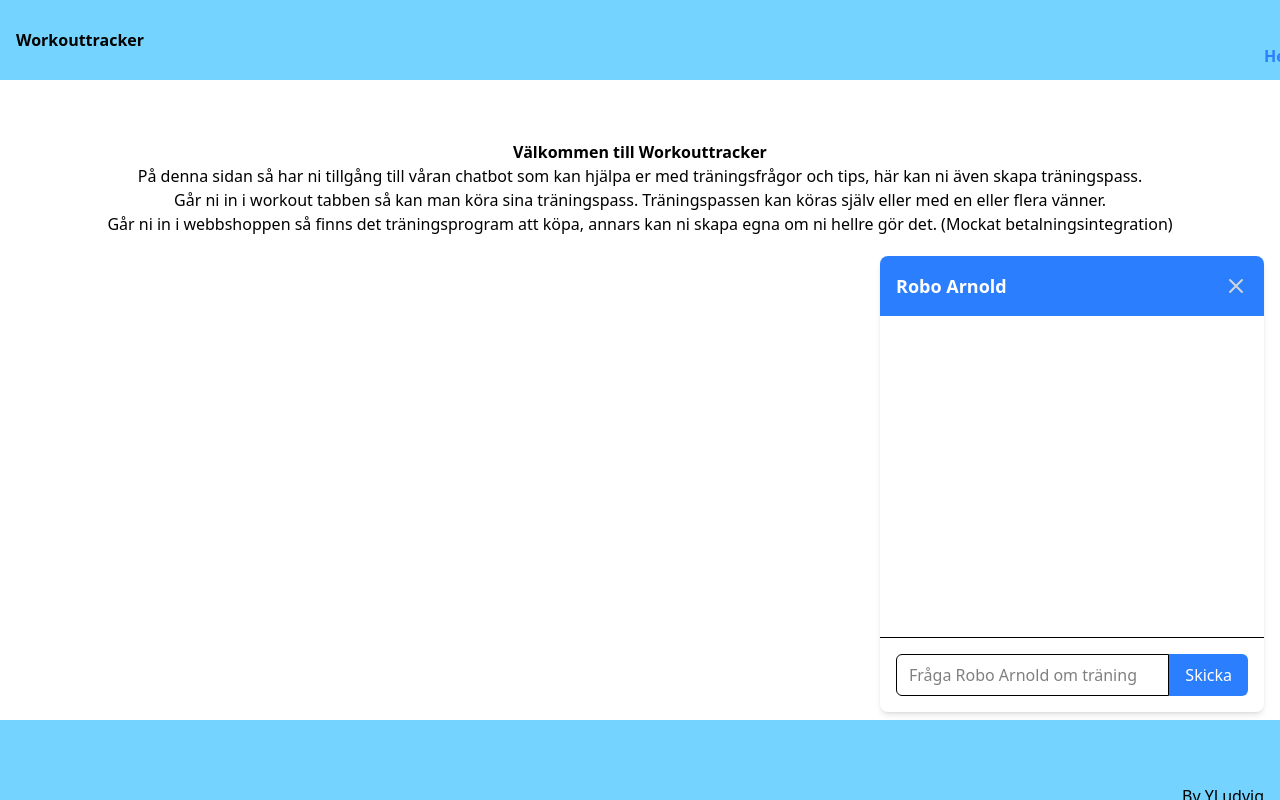
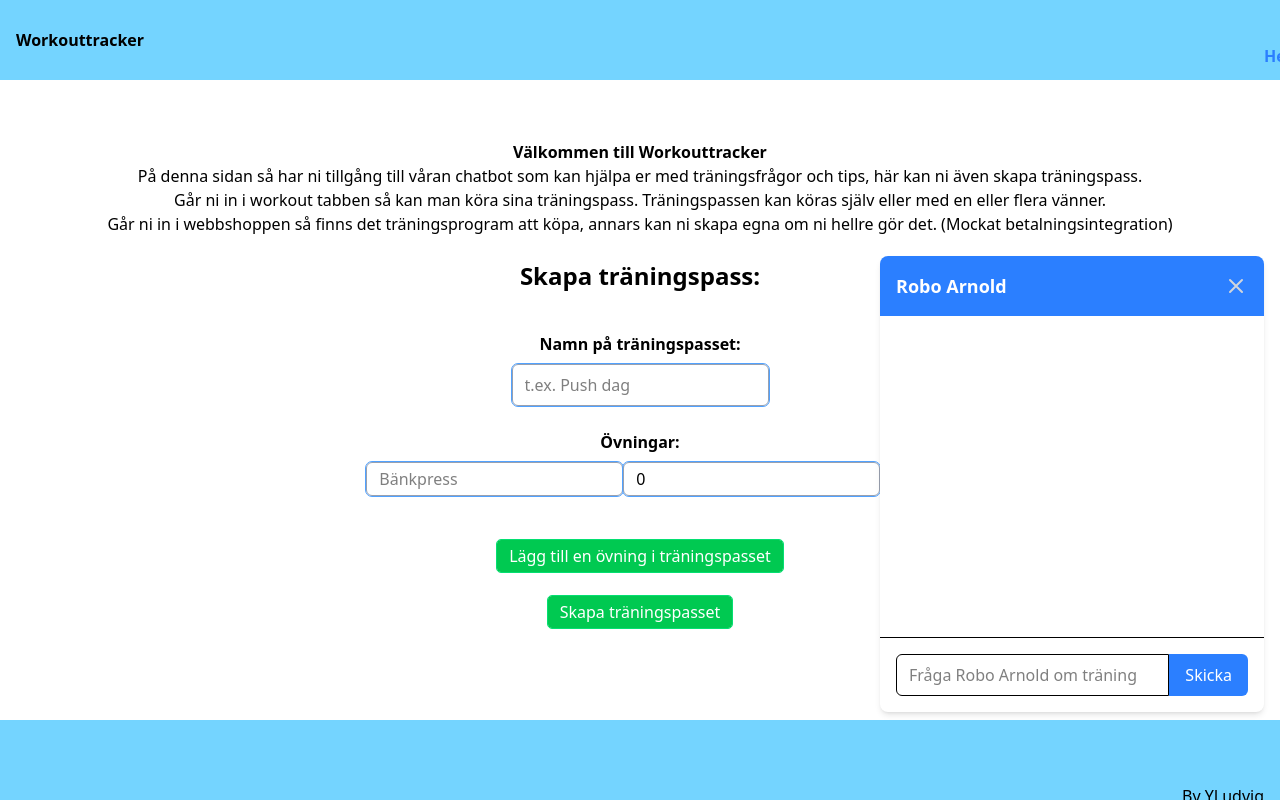
Before and after one commit to YLudvig/workouttrackerfrontend, an Angular app: page /homepage in a window 1280 px wide. Built offline with nearby package versions, Linux system fonts and the light colour scheme.

Commit message:
template skapande löst close #54 close #66 close #13

```diff
--- /dev/null
+++ b/src/app/api/WorkoutAPI.ts
@@ -0,0 +1,19 @@
+import { environment } from "../../environments/environment";
+import { WorkoutTemplate } from "../types/Workoutsession";
+
+const token = localStorage.getItem("token");
+
+
+// Exporterar vår funktion för att skapa workouttemplate
+export async function createTemplate(workoutTemplate: WorkoutTemplate): Promise<{data: string}> {
+    const response = await fetch(`${environment.backendApiUrl}/template/createTemplate`, {
+        method : "POST",
+        headers: {
+            "Content-Type": "application/json",
+            'Authorization': `Bearer ${token}`
+        },
+        body: JSON.stringify({workoutTemplate})
+    });
+    const data = await response.text();
+    return {data};
+}
--- a/src/app/homepage/homepage.html
+++ b/src/app/homepage/homepage.html
@@ -1,9 +1,41 @@
 <div class="justify-center text-center mt-15">
-    <h1 class="font-bold">Välkommen till Workouttracker</h1>
-    <h2 class="">På denna sidan så har ni tillgång till våran chatbot som kan hjälpa er med träningsfrågor och tips, här kan ni även skapa träningspass. </h2>
-    <h2 class="">Går ni in i workout tabben så kan man köra sina träningspass. Träningspassen kan köras själv eller med en eller flera vänner.</h2>
-    <h2 class="">Går ni in i webbshoppen så finns det träningsprogram att köpa, annars kan ni skapa egna om ni hellre gör det. (Mockat betalningsintegration)</h2>
+  <h1 class="font-bold">Välkommen till Workouttracker</h1>
+  <h2 class="">På denna sidan så har ni tillgång till våran chatbot som kan hjälpa er med träningsfrågor och tips, här kan ni även skapa träningspass. </h2>
+  <h2 class="">Går ni in i workout tabben så kan man köra sina träningspass. Träningspassen kan köras själv eller med en eller flera vänner.</h2>
+  <h2 class="">Går ni in i webbshoppen så finns det träningsprogram att köpa, annars kan ni skapa egna om ni hellre gör det. (Mockat betalningsintegration)</h2>
+
+  <br>
+  <h1 class="font-bold text-2xl mb-4">Skapa träningspass:</h1>
+
+  <br>
+  <label class="block font-semibold mb-2">Namn på träningspasset:</label>
+  <input [(ngModel)]="templateName" placeholder="t.ex. Push dag" class="border border-gray-400 rounded-md px-3 py-2 outline outline-1 outline-blue-400 focus:outline-2 focus:outline-blue-600">
+  <br>
+
+  <h3 class="mt-6 mb-2 font-semibold">Övningar:</h3>
+  @for (exercise of exercises; track $index) {
+    <div class="mb-3">
+      <input [(ngModel)]="exercise.exerciseName" placeholder="Bänkpress" class="border border-gray-400 rounded-md px-3 py-1 outline outline-1 outline-blue-400 focus:outline-2 focus:outline-blue-600">
+      <input [(ngModel)]="exercise.weight" type="number" placeholder="60" class="border border-gray-400 rounded-md px-3 py-1 outline outline-1 outline-blue-400 focus:outline-2 focus:outline-blue-600">
+      <button type="button" (click)="removeExercise($index)" class="ml-2 px-2 py-1 bg-red-500 text-white rounded hover:bg-red-600 transition">X</button>
+      <br>
+    </div>
+  }
+
+  <br>
+  <button type="button" (click)="addExercise()" class="mt-2 mb-4 px-3 py-1 bg-green-500 text-white rounded hover:bg-green-600 outline outline-1 outline-green-400">Lägg till en övning i träningspasset</button>
+  <br>
+  <button type="button" (click)="submitTemplate()" class="mt-2 mb-4 px-3 py-1 bg-green-500 text-white rounded hover:bg-green-600 outline outline-1 outline-green-400">Skapa träningspasset</button>
+
+  @if (templateErrorMsg) {
+    <p class="text-red-600 font-semibold mt-3">
+      {{templateErrorMsg}}
+    </p>
+  }
+
 </div>
+
+
 
 <!--  Tog denna komponenten och översatta den till angular från react/ts: https://www.creative-tim.com/twcomponents/component/chat-box -->
 <!--Toggle knapp för att öppna chatten -->
--- a/src/app/homepage/homepage.ts
+++ b/src/app/homepage/homepage.ts
@@ -3,6 +3,8 @@ import { RouterLink } from '@angular/router';
 import {FormsModule} from '@angular/forms'
 import { chatBotCall } from '../api/ChatbotAPI';
 import { CommonModule } from '@angular/common';
+import { createTemplate } from '../api/WorkoutAPI';
+import { HttpClient } from '@angular/common/http';
 
 @Component({
   selector: 'app-homepage',
@@ -13,7 +15,6 @@ import { CommonModule } from '@angular/common';
 export class Homepage {
 
   //Tog denna komponenten och översatta den till angular från react/ts: https://www.creative-tim.com/twcomponents/component/chat-box
-
   // Boolean som vi användar för att antingen öppna eller stänga vår chat
   isChatOpen = true;
   userInput = '';
@@ -47,5 +48,66 @@ export class Homepage {
   }
 
 
+  // Sätter defaultvärden för det som sedan kommer skickas in för att skapa templates
+  userId = localStorage.getItem('user');
+  templateName = '';
+  // Denna nedan gör så att det automatiskt finns en rad i varje workouttemplate
+  exercises = [
+    {exerciseName: '', weight: 0, completed: false}
+  ]
+
+  templateErrorMsg = '';
+
+
+  // Metod för att lägga till en övning i träningspasstemplatet
+  addExercise() {
+    this.exercises.push({exerciseName: '', weight: 0, completed: false})
+  }
+
+  // Metod för att ta bort en övning
+  removeExercise(index: number){
+    if(this.exercises.length != 1){
+      this.exercises.splice(index, 1);
+    }
+  }
+
+  // Metod för att skicka iväg template till backend och skapa i databasen
+  async submitTemplate(){
+    this.templateErrorMsg = '';
+
+    // Felhantering ifall man inte fyllt i namn för träningspasset
+    if (!this.templateName.trim()){
+      this.templateErrorMsg = 'Du har inte anget namn för ditt träningspass'
+      return;
+    }
+
+    // Felhantering för ifall några av övningarna inte är korrekt ifyllda
+    const invalid = this.exercises.some(
+      (ex) => ! ex.exerciseName.trim() || ex.weight <= 0
+    );
+    if (invalid){
+      this.templateErrorMsg = 'Vissa av övningarna var inte korrekt ifyllda, kontroller igen'
+      return;
+    }
+
+    const workoutTemplate = {
+      userId : this.userId ? Number(this.userId) : 1,
+      templateName: this.templateName,
+      exercises: this.exercises
+    };
+
+    try {
+      // Submittar och sedan så nollställs inputs så att man fritt kan skapa andra träningspass
+      const response = await createTemplate(workoutTemplate);
+      console.log(response);
+      alert('Ditt träningspass skapades');
+      this.templateName = '';
+      this.exercises = [{exerciseName: '', weight: 0, completed: false}];
+    } catch (err){
+      console.error(err);
+    }
+
+  }
+
 
 }
--- a/src/app/types/Workoutsession.ts
+++ b/src/app/types/Workoutsession.ts
@@ -13,3 +13,10 @@ export interface WorkoutSession {
     exercises: Exercise[];
     participantsIds: number[];
 }
+
+export interface WorkoutTemplate {
+    workoutTemplateId?: number;
+    userId : number;
+    templateName: string;
+    exercises: Exercise[];
+}
```
